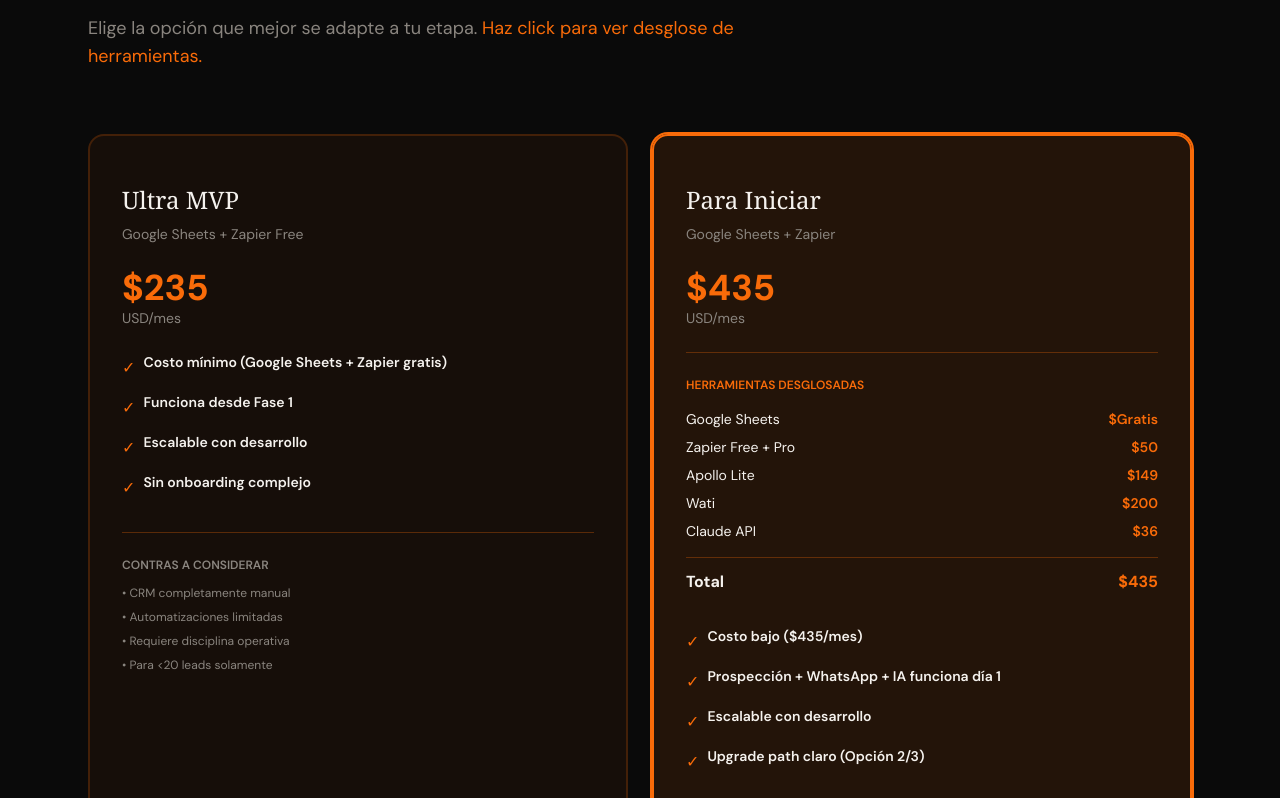
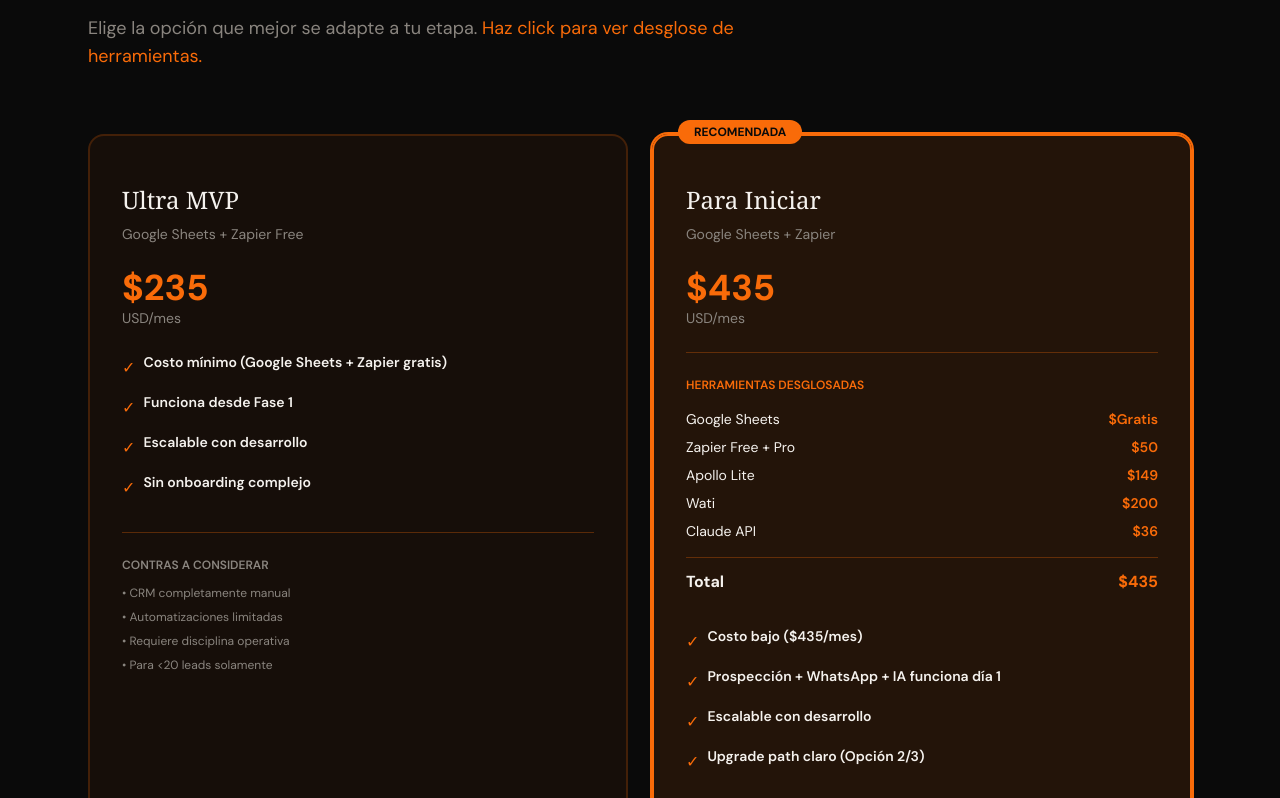
Before and after one commit to contacto141/Promointegra, a Next.js app: page / in a window 1280 px wide. Shown: the part 1862-2660 px from the top of the page. Built offline with nearby package versions, Linux system fonts and the light colour scheme.

Commit message:
fix: agregar position-relative al contenedor de cards para badge + expand functionality

```diff
--- a/app/page.tsx
+++ b/app/page.tsx
@@ -289,7 +289,7 @@
               <div
                 key={plan.id}
                 onClick={() => setExpandedPlan(expandedPlan === plan.id ? null : plan.id)}
-                className={`cursor-pointer p-8 rounded-2xl border-2 transition-all ${
+                className={`cursor-pointer relative p-8 rounded-2xl border-2 transition-all ${
                   plan.badge === 'RECOMENDADA'
                     ? 'border-[#F96B09] bg-[rgba(249,107,9,0.1)] hover:bg-[rgba(249,107,9,0.15)]'
                     : 'border-[rgba(249,107,9,0.2)] bg-[rgba(249,107,9,0.05)] hover:border-[#F96B09] hover:bg-[rgba(249,107,9,0.1)]'
```
